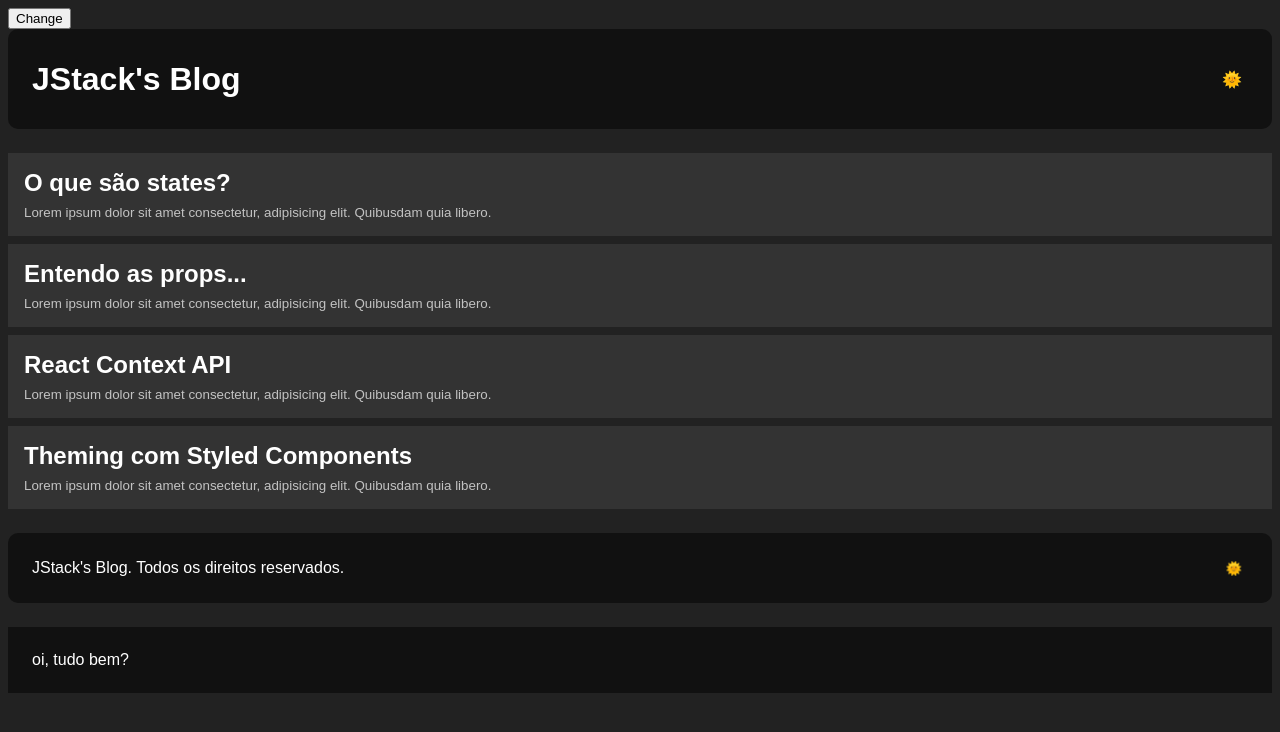
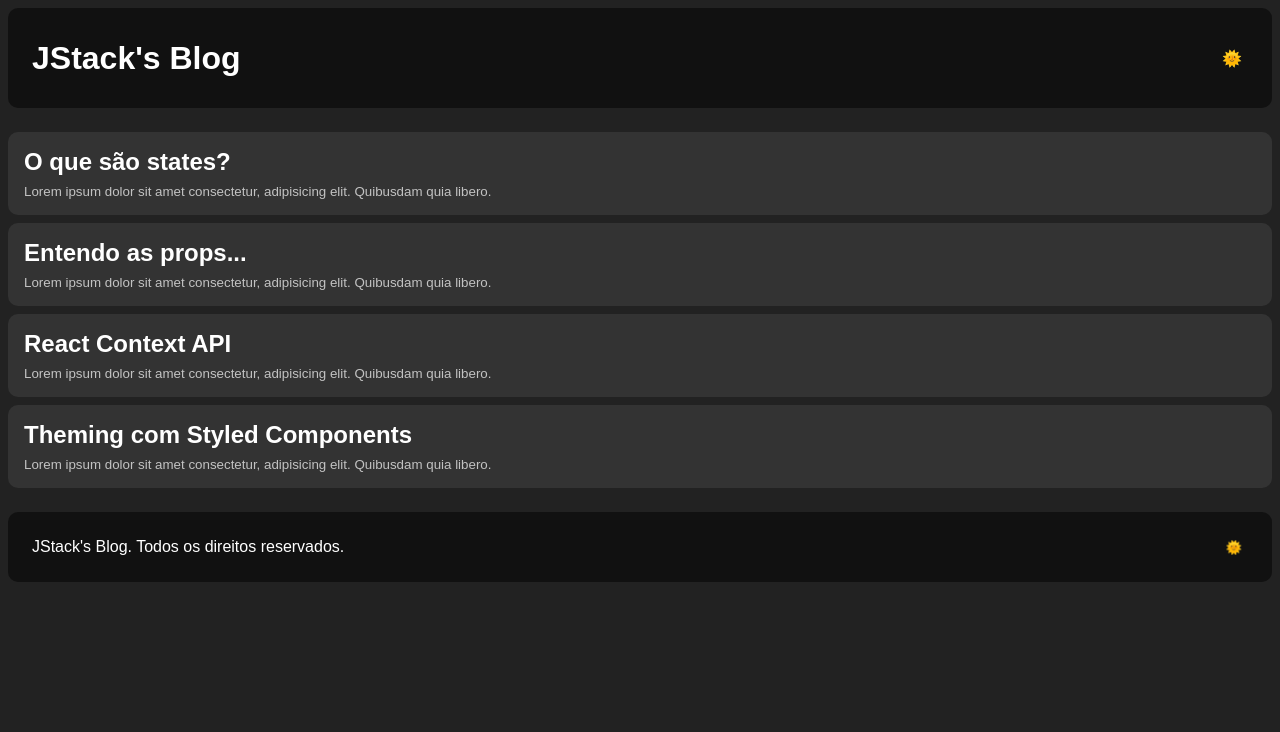
Before and after one commit to matheus-alpe/react-fundamentals, a React app: page /posts in a window 1280 px wide. Shown: the top 732 px of the page. Built offline with nearby package versions, Linux system fonts and the light colour scheme.

Commit message:
feat: react router

```diff
--- a/package.json
+++ b/package.json
@@ -29,6 +29,7 @@
     "prop-types": "^15.8.1",
     "react": "^17.0.2",
     "react-dom": "^17.0.2",
+    "react-router-dom": "5.3.0",
     "styled-components": "^5.3.5"
   }
 }
--- a/src/App.js
+++ b/src/App.js
@@ -37,9 +37,6 @@ class App extends Component {
   render() {
     return (
       <LayoutThemeProvider>
-        <button onClick={() => this.setState({ changed: !this.changed })}>
-          Change
-        </button>
         <GlobalStyle />
         <Layout />
       </LayoutThemeProvider>
--- a/src/components/Layout/index.js
+++ b/src/components/Layout/index.js
@@ -1,9 +1,10 @@
-import React from 'react';
+import React from 'react'
 import { useTheme } from 'styled-components'
 
-import Header from '../Header';
-import PostsList from '../PostsList';
-import Footer from '../Footer';
+import Header from '../Header'
+import Footer from '../Footer'
+
+import Routes from '../../routes'
 
 export default function Layout({ onToggleTheme, selectedTheme }) {
   const theme = useTheme()
@@ -14,21 +15,13 @@ export default function Layout({ onToggleTheme, selectedTheme }) {
         onToggleTheme={onToggleTheme}
         selectedTheme={selectedTheme}
       />
-      <PostsList />
+
+      <Routes />
+
       <Footer
         onToggleTheme={onToggleTheme}
         selectedTheme={selectedTheme}
       />
-
-      <div
-        style={{
-          marginTop: theme.spacing.large,
-          backgroundColor: theme.footerBackgroundColor,
-          padding: theme.spacing.large
-        }}
-      >
-        oi, tudo bem?
-      </div>
     </>
-  );
+  )
 }
--- a/src/components/PostsList/Post/styles.js
+++ b/src/pages/Posts/Post/styles.js
@@ -5,7 +5,7 @@ export const Container = styled.article`
   display: flex;
   flex-direction: column;
   padding: ${({ theme }) => theme.spacing.medium + 'px'};
-  border-radius: ${({ theme }) => theme.borderRadius + 'px'};
+  border-radius: ${({ theme }) => theme.borderRadius};
 
   h2 {
     margin: 0 0 ${({ theme }) => theme.spacing.small + 'px'};
--- a/src/components/PostsList/index.js
+++ b/src/pages/Posts/index.js
@@ -5,7 +5,7 @@ import Post from './Post'
 
 import posts from './posts'
 
-export default class PostsList extends Component {
+export default class Posts extends Component {
   render() {
     return (
       <Container>
--- /dev/null
+++ b/src/routes.js
@@ -0,0 +1,23 @@
+import React from 'react'
+import { BrowserRouter, Route } from 'react-router-dom'
+
+import Home from './pages/Home'
+import Posts from './pages/Posts'
+
+export default function Routes() {
+  return (
+    <BrowserRouter>
+      <Route
+        path="/"
+        exact
+        component={Home}
+      />
+
+      <Route
+        path="/posts"
+        exact
+        component={Posts}
+      />
+    </BrowserRouter>
+  )
+}
--- a/webpack.config.js
+++ b/webpack.config.js
@@ -7,20 +7,20 @@ module.exports = {
   entry: path.resolve(__dirname, 'src', 'index.js'),
   output: {
     path: path.resolve(__dirname, 'build'),
-    filename: 'bundle.[fullhash].js',
+    filename: 'bundle.[fullhash].js'
   },
   plugins: [
     new HtmlWebpackPlugin({
-      template: path.resolve(__dirname, 'public', 'index.html'),
+      template: path.resolve(__dirname, 'public', 'index.html')
     }),
-    new CleanWebpackPlugin(),
+    new CleanWebpackPlugin()
   ],
   module: {
     rules: [
       {
         test: /\.jsx?$/,
         exclude: /node_modules/,
-        use: 'babel-loader',
+        use: 'babel-loader'
       },
       {
         test: /\.scss?$/,
@@ -34,10 +34,11 @@ module.exports = {
           },
           'sass-loader'
         ]
-      },
-    ],
+      }
+    ]
   },
   devServer: {
-    port: 3000
-  },
+    port: 3000,
+    historyApiFallback: true
+  }
 }
```
Also changed, not shown: src/pages/Posts/Post/index.js (renamed from src/components/PostsList/Post/index.js), src/pages/Posts/posts.js (renamed from src/components/PostsList/posts.js), src/pages/Posts/styles.js (renamed from src/components/PostsList/styles.js), 1 other file (tests, documents, lock files or other folders).
